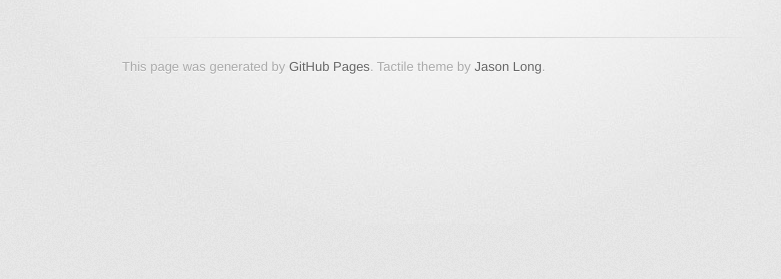
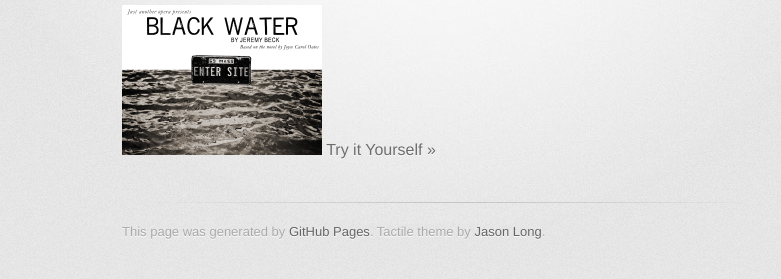
Before and after one commit to harwoodmonica/harwoodmonica.github.io, a plain HTML site: page index.html in a window 1280 px wide. Shown: the part 349-628 px from the top of the page, without its empty margins (208-989 px from the left). Drawn offline with Linux system fonts and the light colour scheme; a web font is replaced by a local one.

Commit message:
Create index.html

```diff
--- a/index.html
+++ b/index.html
@@ -1,47 +1,88 @@
 <!DOCTYPE html>
+
 <html>
+
 <head>
+
 <meta charset='utf-8'>
+
 <meta http-equiv="X-UA-Compatible" content="chrome=1">
+
 <link href='https://fonts.googleapis.com/css?family=Chivo:900' rel='stylesheet' type='text/css'>
+
 <link rel="stylesheet" type="text/css" href="stylesheets/stylesheet.css" media="screen">
+
 <link rel="stylesheet" type="text/css" href="stylesheets/github-dark.css" media="screen">
+
 <link rel="stylesheet" type="text/css" href="stylesheets/print.css" media="print">
+
 <!--[if lt IE 9]>
+
 <script src="//html5shiv.googlecode.com/svn/trunk/html5.js"></script>
+
 <![endif]-->
+
 <title>Harwoodmonica.GitHub.io by harwoodmonica</title>
+
 </head>
 
+
+
 <body>
+
 <div id="container">
+
 <div class="inner">
 
+
 <header>
+
 <h1>Harwoodmonica.GitHub.io</h1>
+
 <h2>Work by Monica Harwood</h2>
+
 </header>
 
+
 <section id="downloads" class="clearfix">
-          <a href="https://github.com/harwoodmonica" id="view-on-github" class="button"><span>View on GitHub</span></a>
+
+ <a href="https://github.com/harwoodmonica" id="view-on-github" class="button">
+<span>View on GitHub</span></a>
+
 </section>
+
 
 <hr>
 
+
 <section id="main_content">
+
 <h1>
-<a id="monica-harwood" class="anchor" href="#monica-harwood" aria-hidden="true"><span aria-hidden="true" class="octicon octicon-link"></span></a>Monica Harwood</h1>
+<a id="monica-harwood" class="anchor" href="#monica-harwood" aria-hidden="true">
+<span aria-hidden="true" class="octicon octicon-link"></span></a>Monica Harwood</h1>
 
 <h3>
-<a id="some-of-my-work" class="anchor" href="#some-of-my-work" aria-hidden="true"><span aria-hidden="true" class="octicon octicon-link"></span></a>Some of my Work</h3>
+
+<a id="some-of-my-work" class="anchor" href="#some-of-my-work" aria-hidden="true"><span aria-hidden="true" class="octicon octicon-link">
+</span></a>Some of my Work</h3>
+
 </section>
+
+
+<img src="/images/BlackWaterLayout.jpg" alt="Black Water Website" style="width:200px;height:150px;">
+Try it Yourself »
 
 <footer>
           This page was generated by <a href="https://pages.github.com">GitHub Pages</a>. Tactile theme by <a href="https://twitter.com/jasonlong">Jason Long</a>.
+
 </footer>
 
 
+
 </div>
+
 </div>
+
 </body>
+
 </html>
```
Lines whose indentation alone changed are shown as unchanged.
